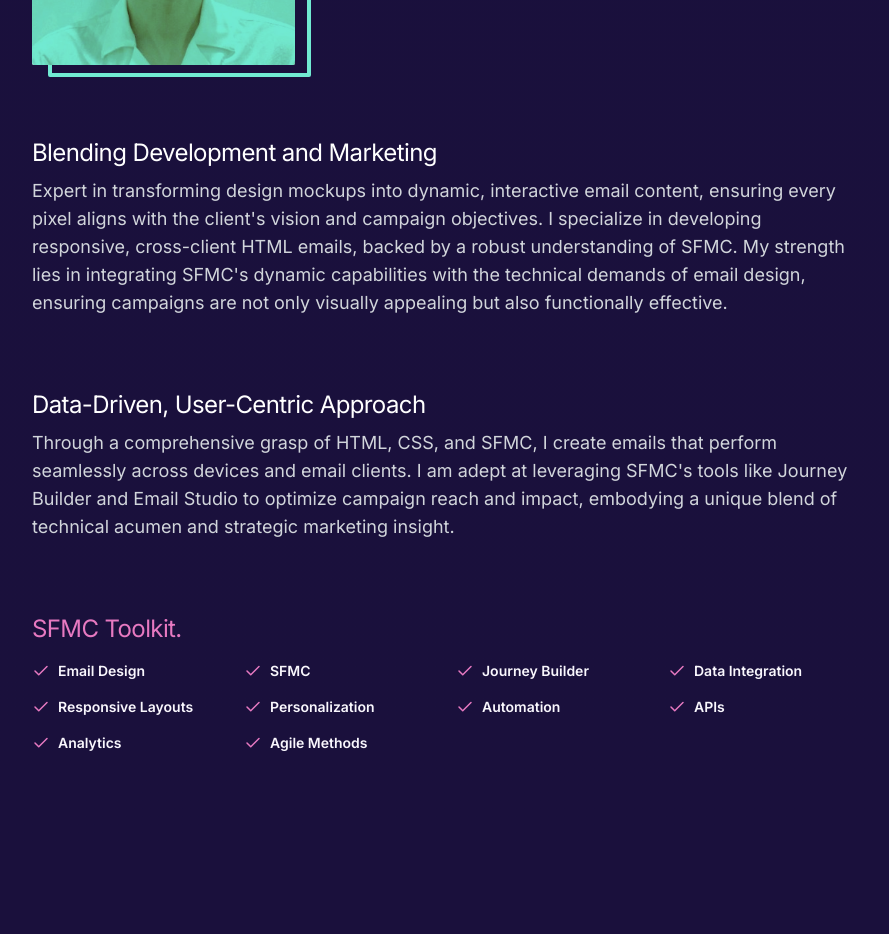
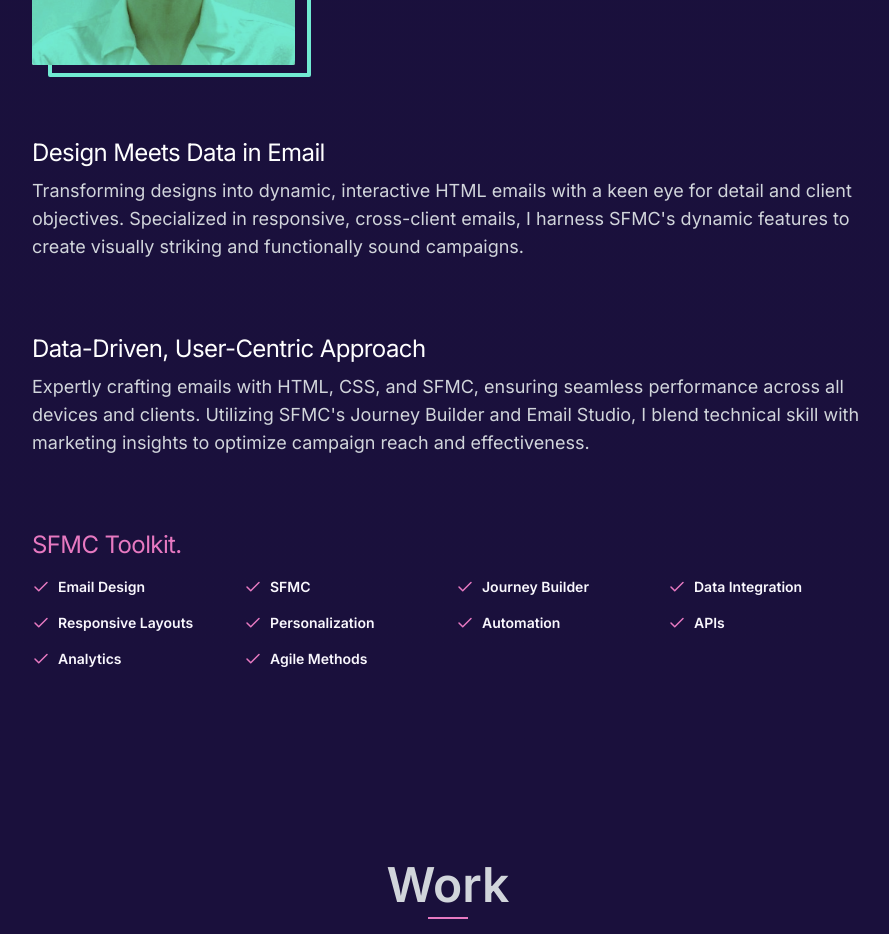
Before and after one commit to jmayheww/joshua-portfolio, a Next.js app: page / in a window 1280 px wide. Shown: the part 1280-2214 px from the top of the page, without its empty margins (192-1081 px from the left). Built offline with nearby package versions, Linux system fonts and the light colour scheme.

Commit message:
update salesforceContent about text

```diff
--- a/app/textContent/salesForceContent.js
+++ b/app/textContent/salesForceContent.js
@@ -26,9 +26,9 @@
   ],
   aboutSections: [
     {
-      title: "Blending Development and Marketing",
+      title: "Design Meets Data in Email",
       content:
-        "Expert in transforming design mockups into dynamic, interactive email content, ensuring every pixel aligns with the client's vision and campaign objectives. I specialize in developing responsive, cross-client HTML emails, backed by a robust understanding of SFMC. My strength lies in integrating SFMC's dynamic capabilities with the technical demands of email design, ensuring campaigns are not only visually appealing but also functionally effective.",
+        "Transforming designs into dynamic, interactive HTML emails with a keen eye for detail and client objectives. Specialized in responsive, cross-client emails, I harness SFMC's dynamic features to create visually striking and functionally sound campaigns.",
       titleClass:
         "text-lg sm:text-2xl md:text-2xl font-inter tracking-tight text-white mb-2 mt-2",
       contentClass:
@@ -37,7 +37,7 @@
     {
       title: "Data-Driven, User-Centric Approach",
       content:
-        "Through a comprehensive grasp of HTML, CSS, and SFMC, I create emails that perform seamlessly across devices and email clients. I am adept at leveraging SFMC's tools like Journey Builder and Email Studio to optimize campaign reach and impact, embodying a unique blend of technical acumen and strategic marketing insight. ",
+        "Expertly crafting emails with HTML, CSS, and SFMC, ensuring seamless performance across all devices and clients. Utilizing SFMC's Journey Builder and Email Studio, I blend technical skill with marketing insights to optimize campaign reach and effectiveness.",
       titleClass:
         "text-lg sm:text-2xl md:text-2xl font-inter tracking-tight text-white mb-2 mt-2",
       contentClass:
```
